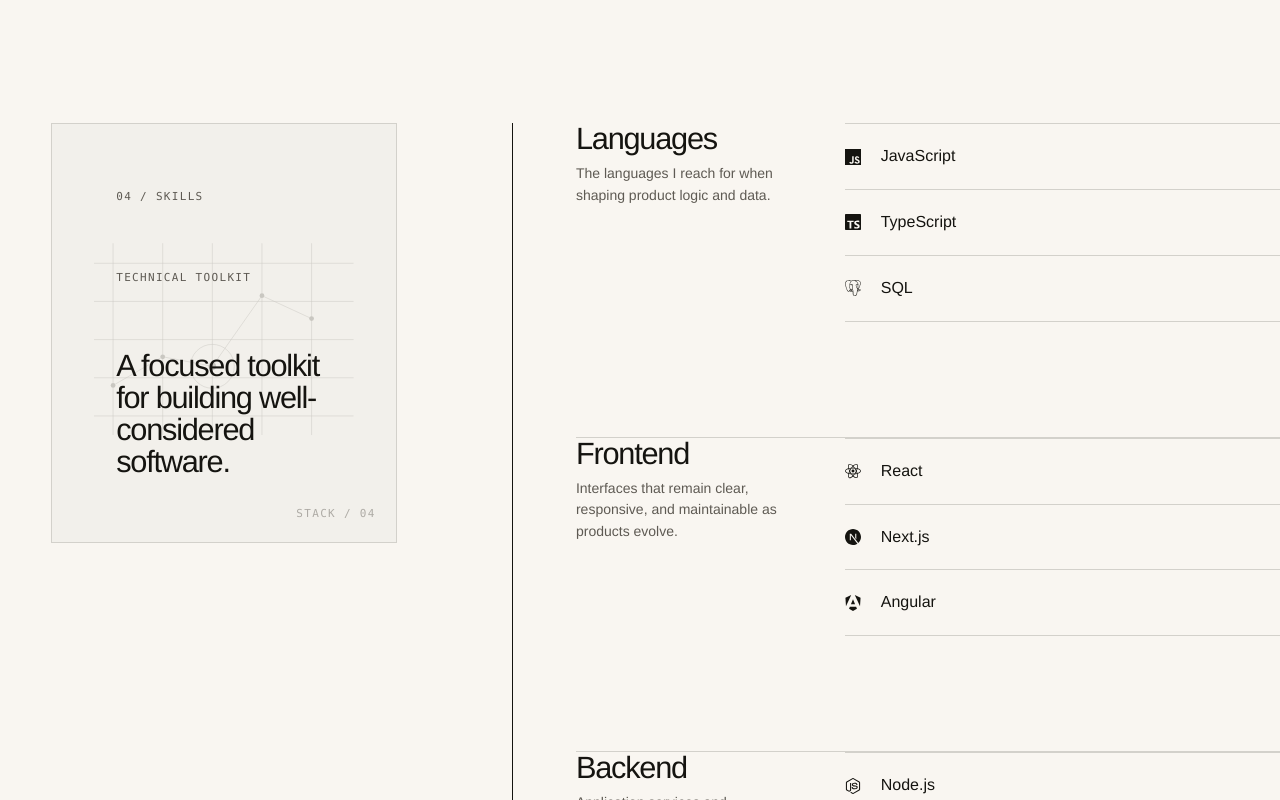
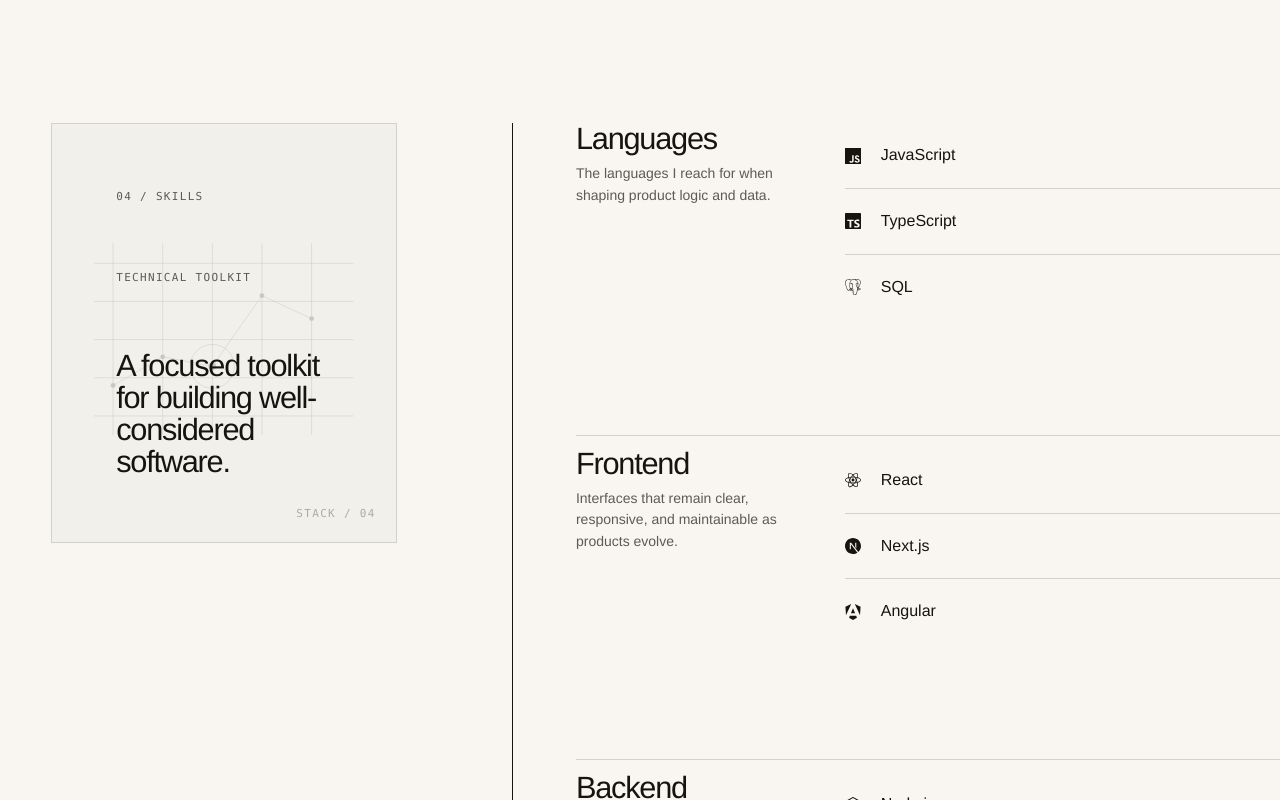
Before and after one commit to zzayd30/New-Portfolio, a Next.js app: page / in a window 1280 px wide. Shown: the part 4240-5040 px from the top of the page. Built offline with nearby package versions, Linux system fonts and the light colour scheme.

Commit message:
fix skills category dividers

```diff
--- a/src/components/skills/skill-category.tsx
+++ b/src/components/skills/skill-category.tsx
@@ -26,7 +26,7 @@ export function SkillCategory({ category, index }: SkillCategoryProps) {
         delay: shouldReduceMotion ? 0 : index * motionTokens.stagger,
       }}
       aria-labelledby={`skill-category-${index}`}
-      className="skills-category grid gap-component-gap border-b border-border pb-section-gap sm:grid-cols-3 sm:gap-layout first:pt-0 last:border-b-0 last:pb-0"
+      className="skills-category grid gap-component-gap border-b border-border pb-section-gap sm:grid-cols-3 sm:gap-layout first:pt-0 pt-3 last:border-b-0 last:pb-0"
     >
       <div>
         <h3 id={`skill-category-${index}`} className="text-heading font-medium tracking-heading">
@@ -34,7 +34,7 @@ export function SkillCategory({ category, index }: SkillCategoryProps) {
         </h3>
         <p className="mt-control-y text-small text-muted-foreground">{category.description}</p>
       </div>
-      <ul className="skills-category-list border-y border-border sm:col-span-2">
+      <ul className="skills-category-list sm:col-span-2">
         {category.skills.map((skill) => (
           <SkillItem key={skill.name} skill={skill} />
         ))}
```
